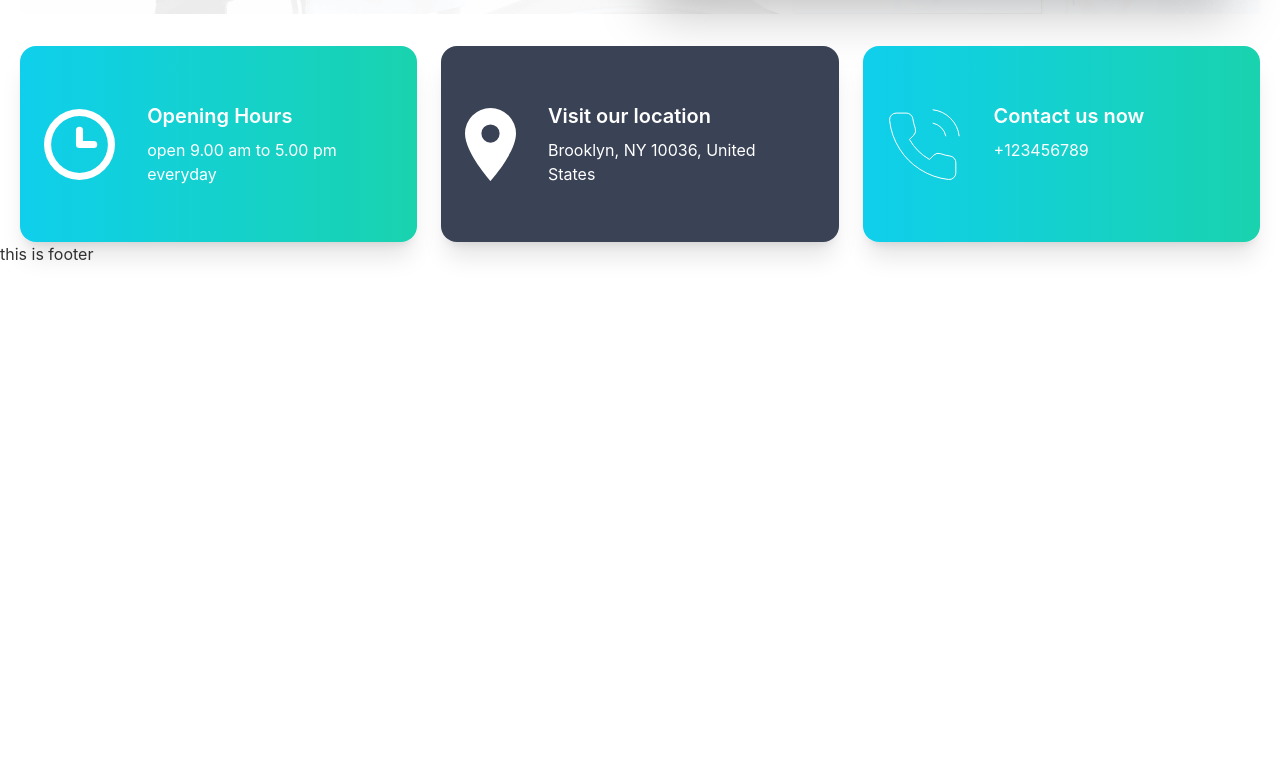
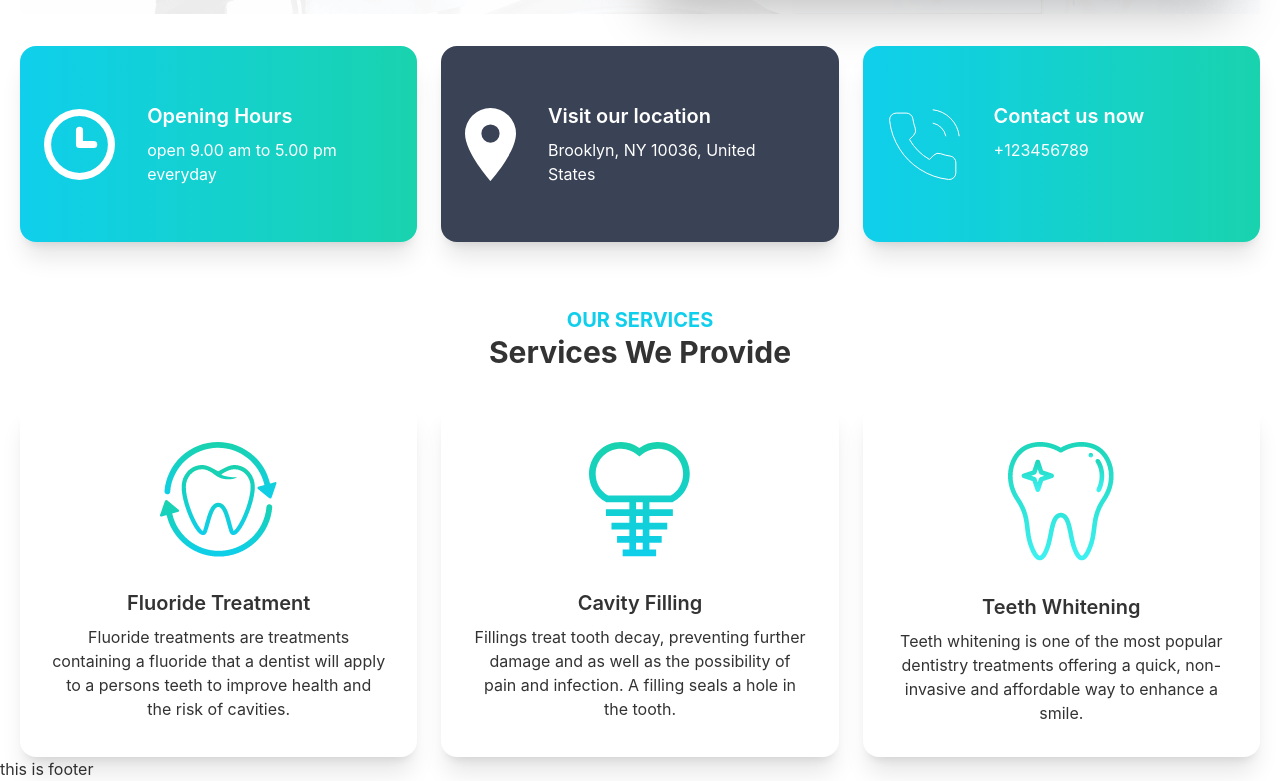
Before and after one commit to SamitMahadi/Dentist-Portal-Client, a React (Create React App) app: page / in a window 1280 px wide. Shown: the part 443-1224 px from the top of the page. Before the commit the page ends 800 px from the top, so only its background shows below. Built offline with nearby package versions, Linux system fonts and the light colour scheme.

Commit message:
services done

```diff
--- a/src/Pages/Home/Banner/Banner.js
+++ b/src/Pages/Home/Banner/Banner.js
@@ -5,7 +5,7 @@ const Banner = () => {
     return (
         <div className="hero bg-hero">
             <div className="hero-content flex-col lg:flex-row-reverse">
-                <img src={Chair} className="w-1/2 rounded-lg shadow-2xl " alt='' />
+                <img src={Chair} className="lg:w-1/2 rounded-lg shadow-2xl " alt='' />
                 <div>
                     <h1 className="text-5xl font-bold">Your New Smile Starts Here</h1>
                     <p className="py-6">Provident cupiditate voluptatem et in. Quaerat fugiat ut assumenda excepturi exercitationem quasi. In deleniti eaque aut repudiandae et a id nisi.</p>
--- a/src/Pages/Home/Home/Home.js
+++ b/src/Pages/Home/Home/Home.js
@@ -1,12 +1,14 @@
 import React from 'react';
 import Banner from '../Banner/Banner';
-import InfoCards from '../InfoCard/InfoCards'
+import InfoCards from '../InfoCard/InfoCards';
+import Services from '../Services/Services';
 
 const Home = () => {
     return (
         <div className='mx-5'>
             <Banner></Banner>
             <InfoCards></InfoCards>
+            <Services></Services>
         </div>
     );
 };
--- a/src/Pages/Home/InfoCard/InfoCard.js
+++ b/src/Pages/Home/InfoCard/InfoCard.js
@@ -3,7 +3,7 @@ import React from 'react';
 const InfoCard = ({card}) => {
     const {name,description,icon,bgClass}=card
     return (
-        <div className={`text-white p-6 card card-side shadow-xl ${bgClass}`}>
+        <div className={`text-white p-6 card md:card-side shadow-xl ${bgClass}`}>
             <figure>
                 <img src={icon} alt="Movie" />
             </figure>
--- /dev/null
+++ b/src/Pages/Home/Services/Service.js
@@ -0,0 +1,19 @@
+import React from 'react';
+
+const Service = ({service}) => {
+    const {name,img,description}=service
+    return (
+        <div className="card  bg-base-100 shadow-xl">
+            <figure className="px-10 pt-10">
+                <img src={img} alt="Shoes" className="rounded-xl" />
+            </figure>
+            <div className="card-body items-center text-center">
+                <h2 className="card-title">{name}</h2>
+                <p>{description}</p>
+
+            </div>
+        </div>
+    );
+};
+
+export default Service;
--- /dev/null
+++ b/src/Pages/Home/Services/Services.js
@@ -0,0 +1,50 @@
+import React from 'react';
+import fluoride from '../../../assets/images/fluoride.png'
+import cavity from '../../../assets/images/cavity.png'
+import whitening from '../../../assets/images/whitening.png'
+import Service from './Service';
+
+const Services = () => {
+
+    const servicesData = [
+
+        {
+            id: 1,
+            name: 'Fluoride Treatment',
+            description: 'Fluoride treatments are  treatments containing a fluoride that a dentist will apply to a persons teeth to improve health and the risk of cavities.',
+            img: fluoride
+        },
+        {
+            id: 2,
+            name: 'Cavity Filling',
+            description: 'Fillings treat tooth decay, preventing further damage and as well as the possibility of pain and infection. A filling seals a hole in the tooth.',
+            img: cavity
+        },
+        {
+            id: 3,
+            name: 'Teeth Whitening',
+            description: 'Teeth whitening is one of the most popular  dentistry treatments offering a quick, non-invasive and affordable way to enhance a smile.',
+            img: whitening
+        },
+
+    ]
+
+    return (
+        <div className='mt-16'>
+            <div className='text-center'>
+                <h2 className='text-primary text-xl font-bold uppercase'>Our Services</h2>
+                <h1 className='text-3xl font-bold'>Services We Provide</h1>
+            </div>
+            <div className='mt-8 grid  gap-6 grid-cols-1 md:grid-cols-2 lg:grid-cols-3'>
+                {
+                    servicesData.map(service => <Service
+                        key={service.id}
+                        service={service}
+                    ></Service>)
+                }
+            </div>
+        </div>
+    );
+};
+
+export default Services;
```
